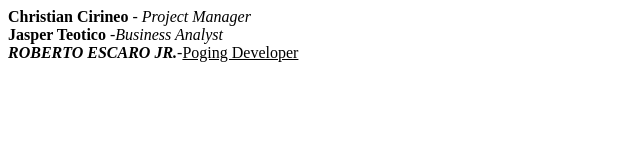
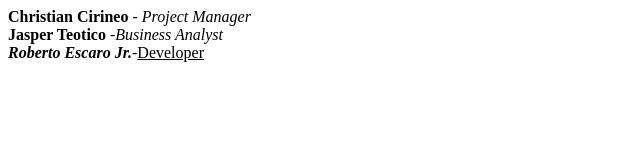
Before and after one commit to NOVINOVINOVI/HTML-Repo1, a plain HTML site: page index.html in a window 1280 px wide. Shown: the whole page, without its empty margins (0-640 px from the left). Drawn offline with Linux system fonts and the light colour scheme.

Commit message:
Update index.html

```diff
--- a/index.html
+++ b/index.html
@@ -6,7 +6,7 @@
 
 <b>Christian Cirineo</b> - <i>Project Manager</i><br>
 <b>Jasper Teotico</b> -<i>Business Analyst</i><br>
-<b><i>ROBERTO ESCARO JR.</i></b>-<u>Poging Developer</u>
+<b><i>Roberto Escaro Jr.</i></b>-<u>Developer</u>
 
 </body>
 </html>
```
